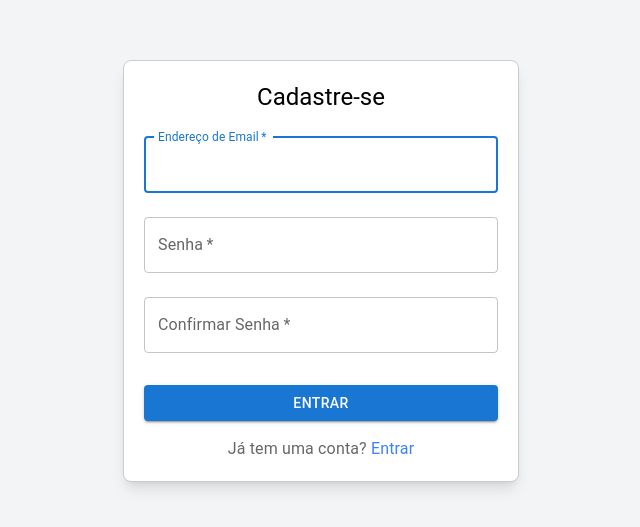
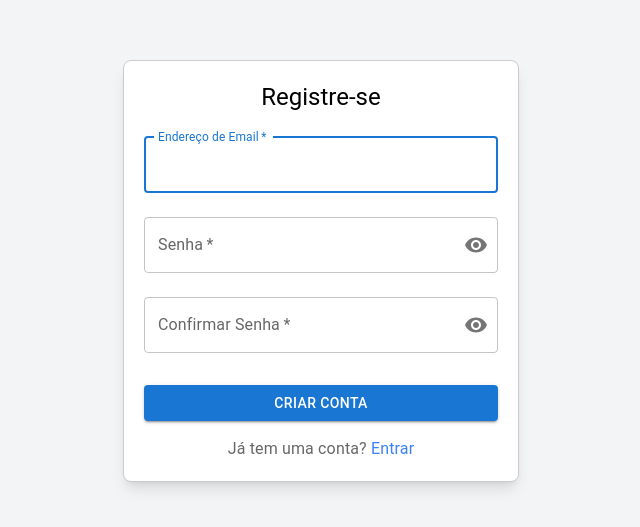
Before and after one commit to rafaelmachadobr/ParkingControl, a React (Vite) app in the folder frontend/: page /auth/register in a window 1280 px wide. Shown: the part 129-656 px from the top of the page, without its empty margins (319-959 px from the left). Built offline with nearby package versions, Linux system fonts and the light colour scheme.

Commit message:
feat: add password visibility toggle and update register page UI

```diff
--- a/frontend/src/routes/Login.tsx
+++ b/frontend/src/routes/Login.tsx
@@ -1,11 +1,24 @@
+import { Visibility, VisibilityOff } from "@mui/icons-material";
+import { IconButton, InputAdornment } from "@mui/material";
 import Box from "@mui/material/Box";
 import Button from "@mui/material/Button";
 import Container from "@mui/material/Container";
 import TextField from "@mui/material/TextField";
 import Typography from "@mui/material/Typography";
 import * as React from "react";
+import { Link } from "react-router-dom";
 
 const Login = () => {
+  const [showPassword, setShowPassword] = React.useState(false);
+
+  const handleClickShowPassword = () => setShowPassword((show) => !show);
+
+  const handleMouseDownPassword = (
+    event: React.MouseEvent<HTMLButtonElement>
+  ) => {
+    event.preventDefault();
+  };
+
   const handleSubmit = (event: React.FormEvent<HTMLFormElement>) => {
     event.preventDefault();
     const data = new FormData(event.currentTarget);
@@ -65,9 +78,23 @@ const Login = () => {
               fullWidth
               name="password"
               label="Senha"
-              type="password"
+              type={showPassword ? "text" : "password"}
               id="password"
               autoComplete="current-password"
+              InputProps={{
+                endAdornment: (
+                  <InputAdornment position="end">
+                    <IconButton
+                      aria-label="toggle password visibility"
+                      onClick={handleClickShowPassword}
+                      onMouseDown={handleMouseDownPassword}
+                      edge="end"
+                    >
+                      {showPassword ? <VisibilityOff /> : <Visibility />}
+                    </IconButton>
+                  </InputAdornment>
+                ),
+              }}
             />
             <Button
               type="submit"
@@ -80,9 +107,9 @@ const Login = () => {
             <div>
               <Typography color="text.secondary" align="center">
                 Não tem uma conta?{" "}
-                <a href="/auth/register" className="text-blue-500">
+                <Link to="/auth/register" className="text-blue-500">
                   Registre-se
-                </a>
+                </Link>
               </Typography>
             </div>
           </Box>
--- a/frontend/src/routes/Register.tsx
+++ b/frontend/src/routes/Register.tsx
@@ -1,6 +1,30 @@
-import { Box, Button, Container, TextField, Typography } from "@mui/material";
+import { Visibility, VisibilityOff } from "@mui/icons-material";
+import {
+  Box,
+  Button,
+  Container,
+  IconButton,
+  InputAdornment,
+  TextField,
+  Typography,
+} from "@mui/material";
+import React from "react";
+import { Link } from "react-router-dom";
 
 const Register = () => {
+  const [showPassword, setShowPassword] = React.useState(false);
+  const [showConfirmPassword, setShowConfirmPassword] = React.useState(false);
+
+  const handleClickShowPassword = () => setShowPassword((show) => !show);
+  const handleClickShowConfirmPassword = () =>
+    setShowConfirmPassword((show) => !show);
+
+  const handleMouseDownPassword = (
+    event: React.MouseEvent<HTMLButtonElement>
+  ) => {
+    event.preventDefault();
+  };
+
   return (
     <main className="bg-gray-100">
       <Container
@@ -27,13 +51,9 @@ const Register = () => {
           className="bg-white rounded-lg shadow-lg p-6"
         >
           <Typography component="h1" variant="h5">
-            Cadastre-se
+            Registre-se
           </Typography>
-          <Box
-            component="form"
-            noValidate
-            sx={{ mt: 1 }}
-          >
+          <Box component="form" noValidate sx={{ mt: 1 }}>
             <TextField
               margin="normal"
               required
@@ -50,19 +70,51 @@ const Register = () => {
               fullWidth
               name="password"
               label="Senha"
-              type="password"
+              type={showPassword ? "text" : "password"}
               id="password"
               autoComplete="current-password"
+              InputProps={{
+                endAdornment: (
+                  <InputAdornment position="end">
+                    <IconButton
+                      aria-label="toggle password visibility"
+                      onClick={handleClickShowPassword}
+                      onMouseDown={handleMouseDownPassword}
+                      edge="end"
+                    >
+                      {showPassword ? <VisibilityOff /> : <Visibility />}
+                    </IconButton>
+                  </InputAdornment>
+                ),
+              }}
             />
             <TextField
               margin="normal"
               required
               fullWidth
-              name="password"
+              name="confirmPassword"
               label="Confirmar Senha"
-              type="password"
-              id="password"
+              type={showConfirmPassword ? "text" : "password"}
+              id="confirmPassword"
               autoComplete="current-password"
+              InputProps={{
+                endAdornment: (
+                  <InputAdornment position="end">
+                    <IconButton
+                      aria-label="toggle confirm password visibility"
+                      onClick={handleClickShowConfirmPassword}
+                      onMouseDown={handleMouseDownPassword}
+                      edge="end"
+                    >
+                      {showConfirmPassword ? (
+                        <VisibilityOff />
+                      ) : (
+                        <Visibility />
+                      )}
+                    </IconButton>
+                  </InputAdornment>
+                ),
+              }}
             />
             <Button
               type="submit"
@@ -70,14 +122,14 @@ const Register = () => {
               variant="contained"
               sx={{ mt: 3, mb: 2 }}
             >
-              Entrar
+              Criar Conta
             </Button>
             <div>
               <Typography color="text.secondary" align="center">
                 Já tem uma conta?{" "}
-                <a href="/auth/login" className="text-blue-500">
-                  Entrar
-                </a>
+                <Link to="/auth/login" className="text-blue-500">
+                    Entrar
+                </Link>
               </Typography>
             </div>
           </Box>
```
